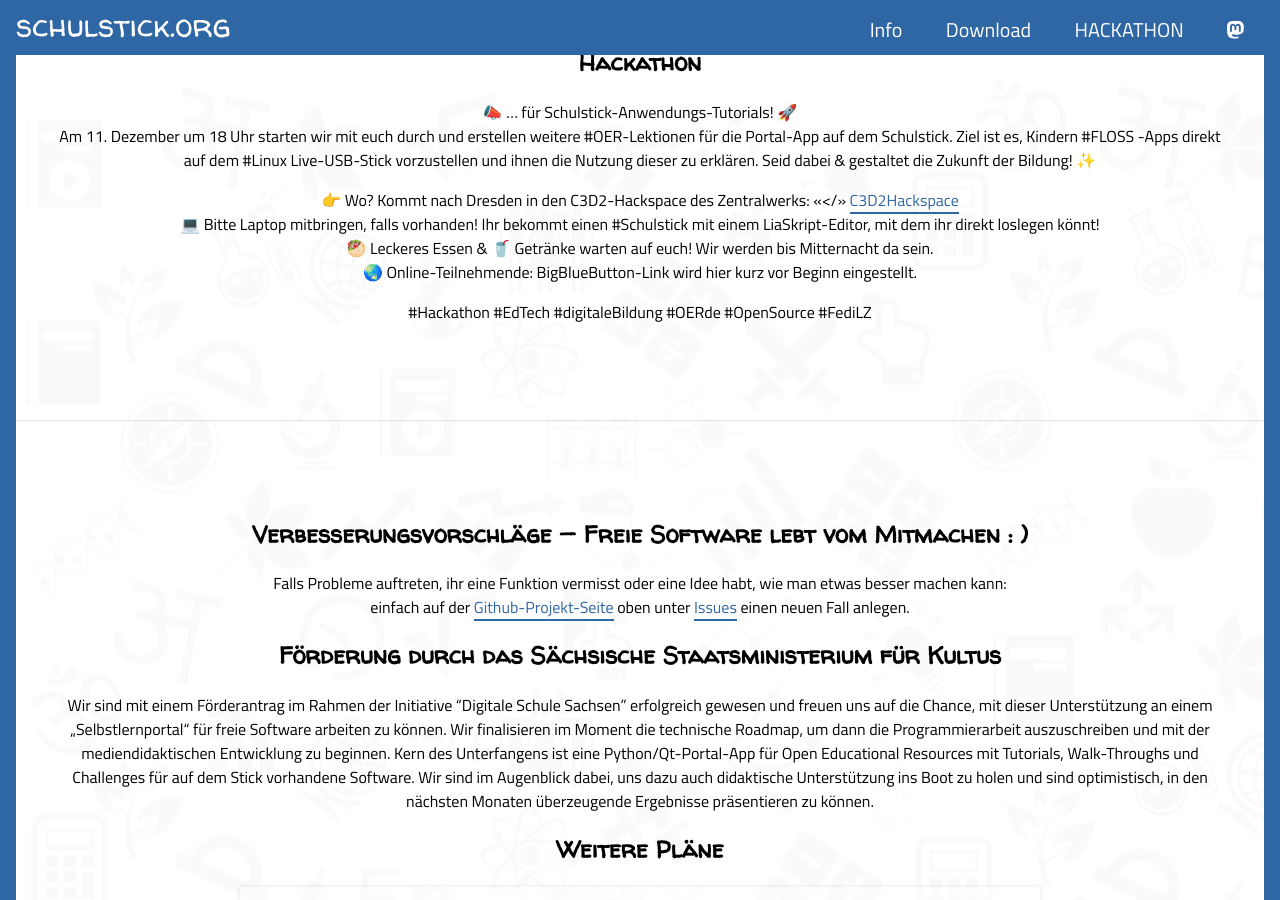
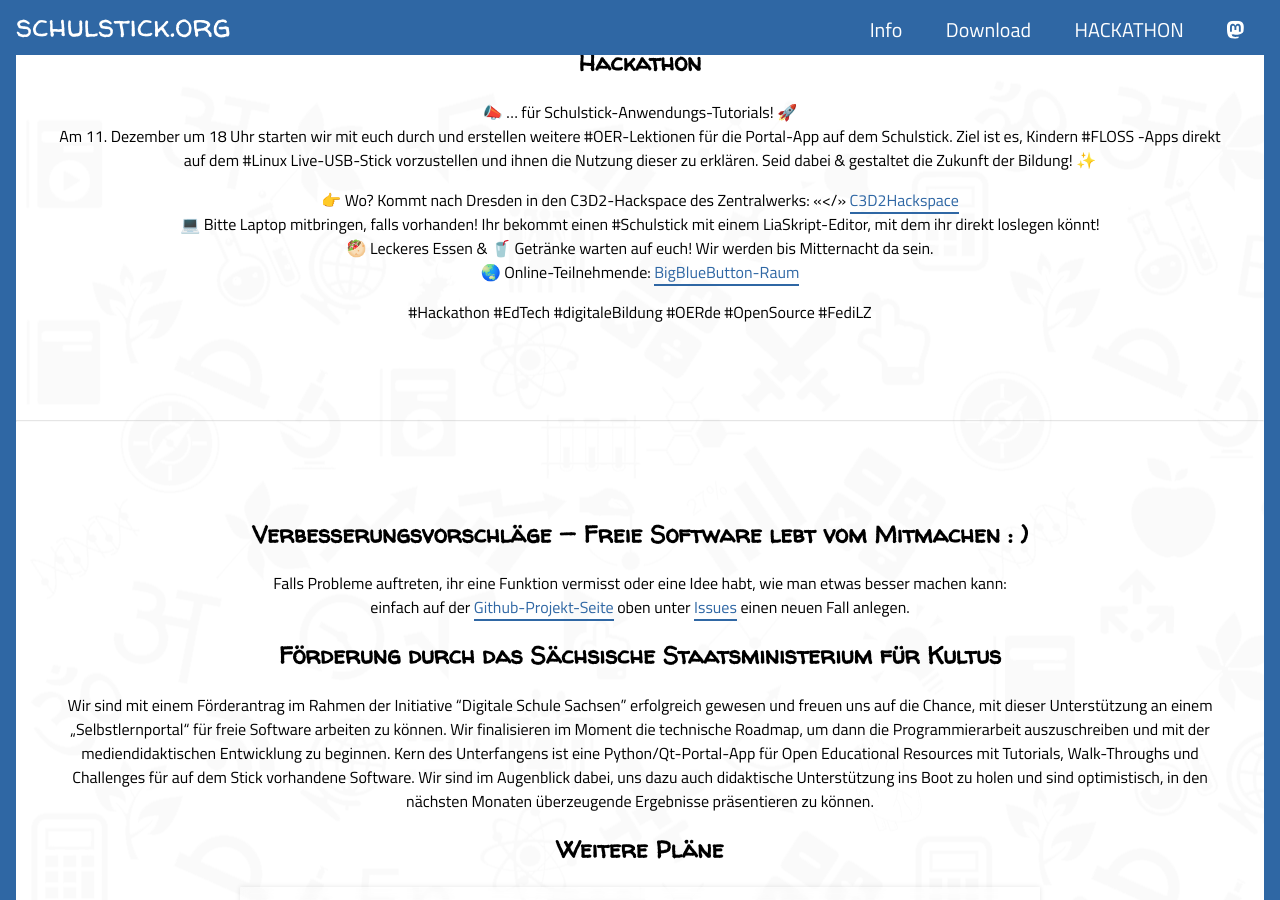
Before and after one commit to fsfw-dresden/schulstick-page, a Jekyll site: the page built from index.md, in a window 1280 px wide and 900 px high, scrolled down 2129 px. Built offline with Jekyll 4.4.1, drawn with Linux system fonts in a browser that asks for light colours.

Commit message:
Replace placeholder with hackathon BigBlueButton link

```diff
--- a/index.md
+++ b/index.md
@@ -50,7 +50,7 @@
 👉 Wo? Kommt nach Dresden in den C3D2-Hackspace des Zentralwerks: <<</>> [C3D2Hackspace](https://c3d2.de/space.html)<br/>
 💻 Bitte Laptop mitbringen, falls vorhanden! Ihr bekommt einen #Schulstick mit einem LiaSkript-Editor, mit dem ihr direkt loslegen könnt!<br/>
 🥙 Leckeres Essen & 🥤 Getränke warten auf euch! Wir werden bis Mitternacht da sein.<br/>
-🌏 Online-Teilnehmende: BigBlueButton-Link wird hier kurz vor Beginn eingestellt.
+🌏 Online-Teilnehmende: [BigBlueButton-Raum](https://bbb.tu-dresden.de/rooms/six-rdr-4lh-bvg/join)
 
 #Hackathon #EdTech #digitaleBildung #OERde #OpenSource #FediLZ
 
```
